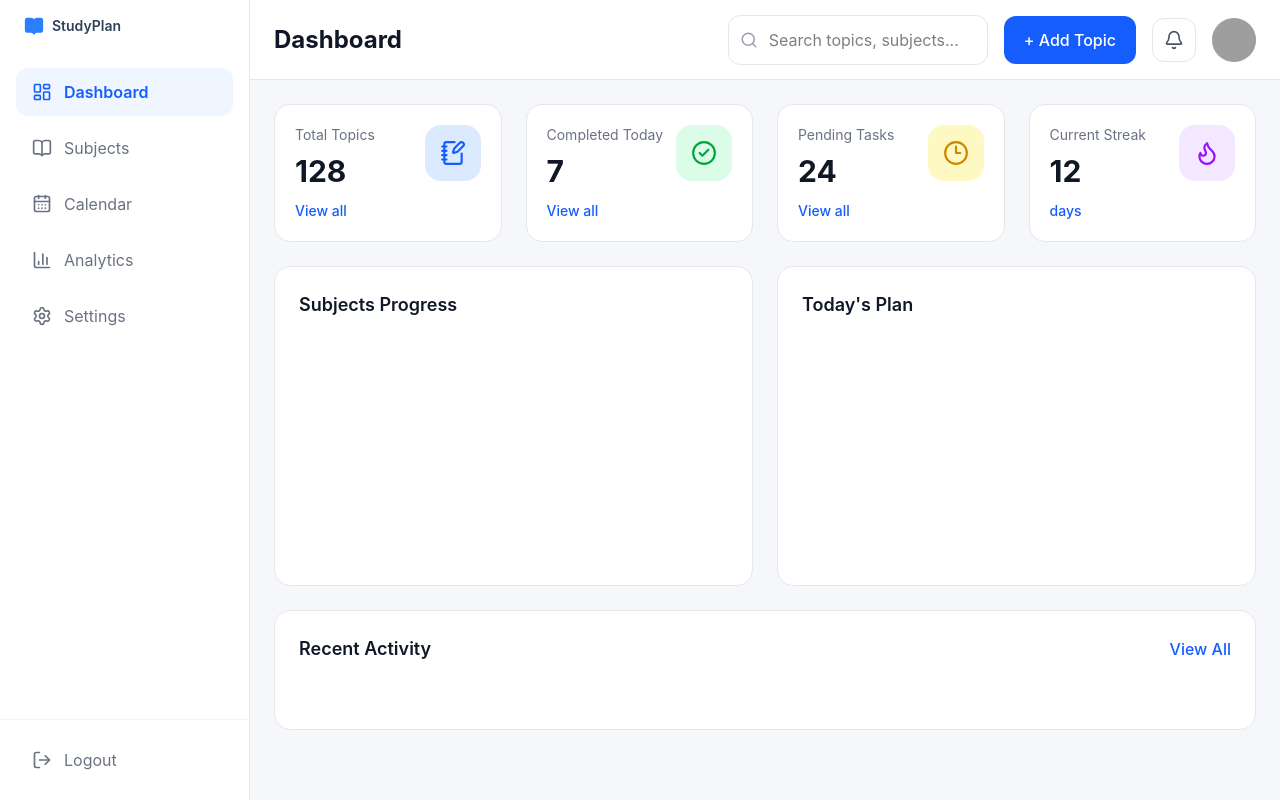
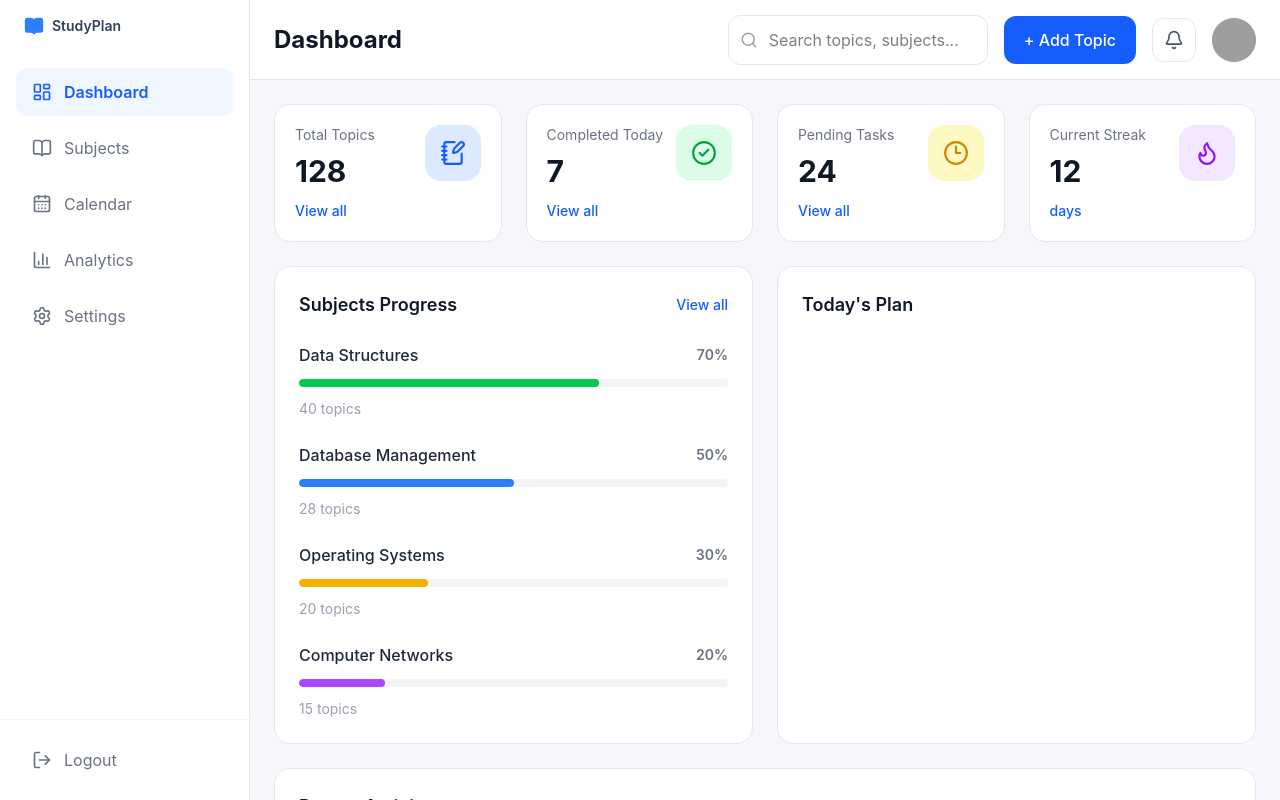
Before and after one commit to AnilMende/Study-Plan-FullStack, a React (Vite) app in the folder frontend/: page / in a window 1280 px wide. Built offline with nearby package versions, Linux system fonts and the light colour scheme; grey boxes are pictures that could not be loaded.

Commit message:
added subject progress section

```diff
--- a/frontend/src/components/Sidebar/Sidebar.jsx
+++ b/frontend/src/components/Sidebar/Sidebar.jsx
@@ -86,7 +86,7 @@ const Sidebar = () => {
             <div className="p-4 border-t border-gray-100 bg-white">
 
                 <button className="w-full flex items-center gap-3 px-4 py-3 rounded-xl text-gray-500
-                    hover:bg-gray-100 transition-all cursor-pointer">
+                    hover:bg-gray-100 hover:text-gray-900 transition-all cursor-pointer">
                     <LogOut size={20} />
                     <span>Logout</span>
                 </button>
--- /dev/null
+++ b/frontend/src/components/dashboard/SubjectProjectCard.jsx
@@ -0,0 +1,32 @@
+
+const SubjectProgressCard = ({ name, progress, totalTopics, color }) => {
+    return (
+        <div className="space-y-3">
+
+            {/* Header */}
+            <div className="flex items-center justify-between">
+
+                <h4 className="font-medium text-gray-800">{name}</h4>
+
+                <span className="text-sm font-semibold text-gray-500">{progress}%</span>
+            </div>
+
+            {/* Progress Bar */}
+            <div className="w-full h-2 rounded-full bg-gray-100 overflow-hidden">
+
+                <div
+                    className={`h-full rounded-full ${color}`}
+                    style={{ width: `${progress}%` }}
+                />
+            </div>
+
+            {/* Footer */}
+            <p className="text-sm text-gray-400">
+                {totalTopics} topics
+            </p>
+
+        </div>
+    )
+}
+
+export default SubjectProgressCard;
--- /dev/null
+++ b/frontend/src/components/dashboard/SubjectsProgress.jsx
@@ -0,0 +1,58 @@
+import SubjectProgressCard from "./SubjectProjectCard"
+
+
+const subjects = [
+    {
+        name: "Data Structures",
+        progress: 70,
+        totalTopics: 40,
+        color: "bg-green-500"
+    },
+    {
+        name: "Database Management",
+        progress: 50,
+        totalTopics: 28,
+        color: "bg-blue-500"
+    },
+    {
+        name: "Operating Systems",
+        progress: 30,
+        totalTopics: 20,
+        color: "bg-yellow-500"
+    },
+    {
+        name: "Computer Networks",
+        progress: 20,
+        totalTopics: 15,
+        color: "bg-purple-500"
+    }
+]
+
+const SubjectProgress = () => {
+    return (
+        <div className="bg-white rounded-2xl border border-gray-200 p-6">
+
+            {/* Header */}
+            <div className="flex items-center justify-between mb-6">
+
+                <h3 className="text-lg font-semibold text-gray-900">Subjects Progress</h3>
+                <button className="text-blue-600 text-sm font-medium">View all</button>
+
+            </div>
+
+            {/* Subjects */}
+            <div className="space-y-6">
+                {
+                    subjects.map((subject) => (
+                        <SubjectProgressCard
+                            key={subject.name}
+                            {...subject}
+                        />
+                    ))
+                }
+            </div>
+        </div>
+    )
+}
+
+export default SubjectProgress;
--- a/frontend/src/pages/Dashboard.jsx
+++ b/frontend/src/pages/Dashboard.jsx
@@ -1,6 +1,7 @@
 import StatsCard from "../components/Cards/StatsCard.jsx";
 
 import { CheckCircle2, Clock3, Flame, NotebookPen } from "lucide-react";
+import SubjectProgress from "../components/dashboard/SubjectsProgress.jsx";
 
 const Dashboard = () => {
     return (
@@ -63,15 +64,11 @@ const Dashboard = () => {
 
             </div>
 
-            {/* Placeholder Sections */}
+            {/* Middle Grid */}
             <div className="grid grid-cols-2 gap-6">
 
                 {/* Subjects Progress */}
-                <div className="bg-white rounded-2xl border border-gray-200 p-6 min-h-[320px]">
-
-                    <h3 className="text-lg font-semibold text-gray-900 mb-6">Subjects Progress</h3>
-
-                </div>
+                <SubjectProgress/>
 
                 {/* Today's Plan */}
                 <div className="bg-white rounded-2xl border border-gray-200 p-6 min-h-[320px]">
```
